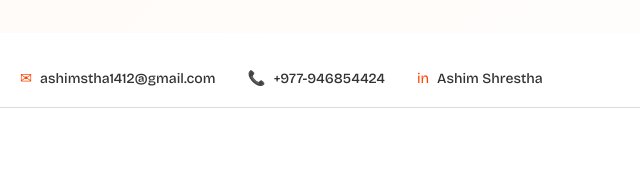
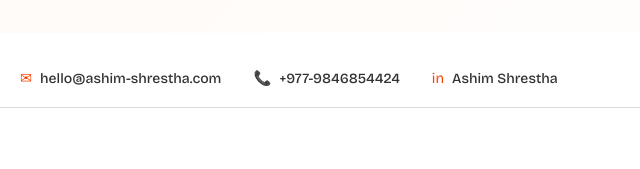
Before and after one commit to ashim1412/ashim1412.github.io, a website: page index.html in a window 1280 px wide. Shown: the part 607-776 px from the top of the page, 0-640 px from the left. Drawn offline with nearby package versions, Linux system fonts and the light colour scheme.

Commit message:
Update index.html

```diff
--- a/index.html
+++ b/index.html
@@ -68,11 +68,11 @@
                 <div class="contact-left">
                     <div class="contact-item">
                         <span class="icon">✉</span>
-                        <a href="mailto:ashimstha1412@gmail.com">ashimstha1412@gmail.com</a>
+                        <a href="mailto:hello@ashim-shrestha.com">hello@ashim-shrestha.com</a>
                     </div>
                     <div class="contact-item">
                         <span class="icon">📞</span>
-                        <a href="tel:+977-946854424">+977-946854424</a>
+                        <a href="tel:+977-9846854424">+977-9846854424</a>
                     </div>
                     <div class="contact-item">
                         <span class="icon">in</span>
@@ -200,7 +200,7 @@
 
     <!-- Footer -->
     <footer>
-        <p>&copy; 2024 Your Name. All rights reserved. | Designed with passion</p>
+        <p>&copy; 2025 Ashim Shrestha. All rights reserved. | Designed with passion</p>
     </footer>
 
 
```
